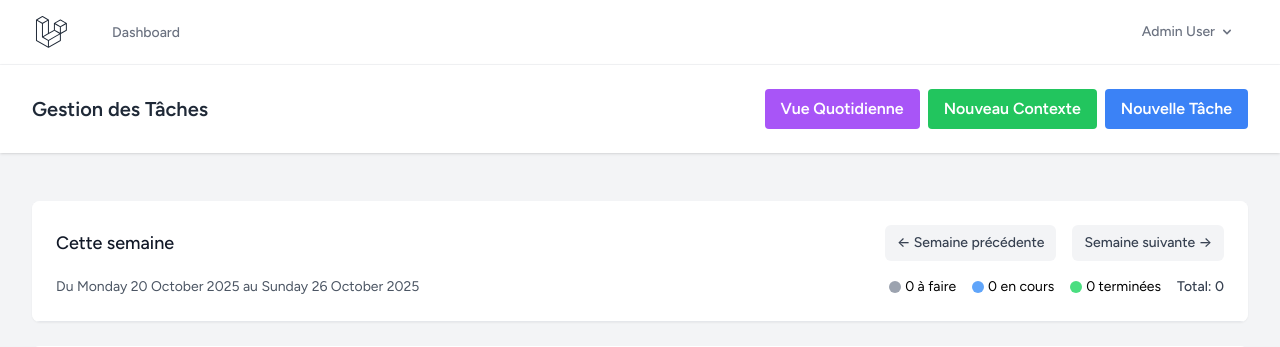
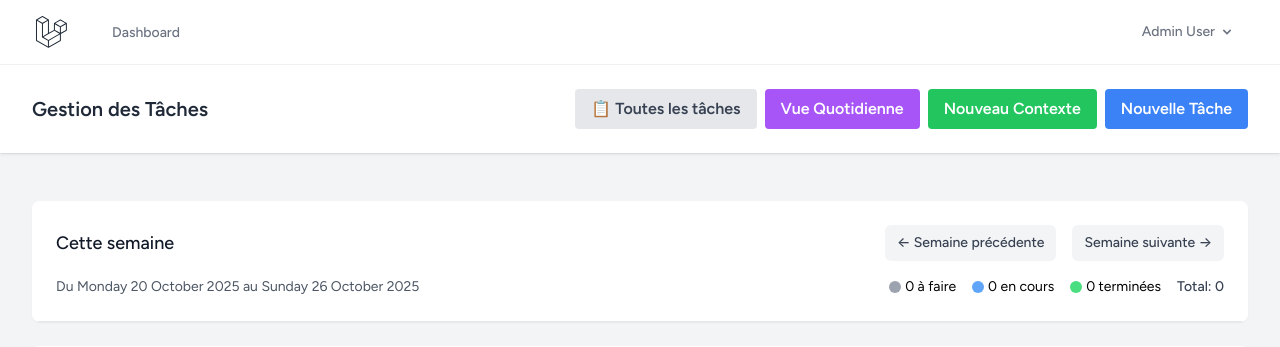
Before and after one commit to VincentFredet/Bd-interactive, a Laravel app: page /tasks?user=1 in a window 1280 px wide. Shown: the top 347 px of the page. Run offline with Laravel 12, Linux system fonts and the light colour scheme; a user stored in the database is signed in; data comes from the database, SQL or seed files in the repository; data that the repository does not hold is empty; style sheets or scripts are compiled from the project's sources.

Commit message:
feat: Add quick My Tasks toggle button
Added a prominent toggle button in the header to quickly filter tasks assigned to current user. Shows 'Mes tâches' button (indigo) to filter, and 'Toutes les tâches' (gray) when filtered.

🤖 Generated with [Claude Code](https://claude.com/claude-code)

Co-Authored-By: Claude <noreply@anthropic.com>

```diff
--- a/task-manager/resources/views/tasks/index.blade.php
+++ b/task-manager/resources/views/tasks/index.blade.php
@@ -5,6 +5,17 @@
                 {{ __('Gestion des Tâches') }}
             </h2>
             <div class="flex space-x-2">
+                @if(request('user') == auth()->id())
+                    <a href="{{ route('tasks.index', request()->except('user')) }}"
+                       class="bg-gray-200 hover:bg-gray-300 text-gray-700 font-bold py-2 px-4 rounded flex items-center">
+                        📋 Toutes les tâches
+                    </a>
+                @else
+                    <a href="{{ route('tasks.index', array_merge(request()->query(), ['user' => auth()->id()])) }}"
+                       class="bg-indigo-500 hover:bg-indigo-700 text-white font-bold py-2 px-4 rounded flex items-center">
+                        👤 Mes tâches
+                    </a>
+                @endif
                 <a href="{{ route('tasks.daily') }}" class="bg-purple-500 hover:bg-purple-700 text-white font-bold py-2 px-4 rounded">
                     Vue Quotidienne
                 </a>
```
